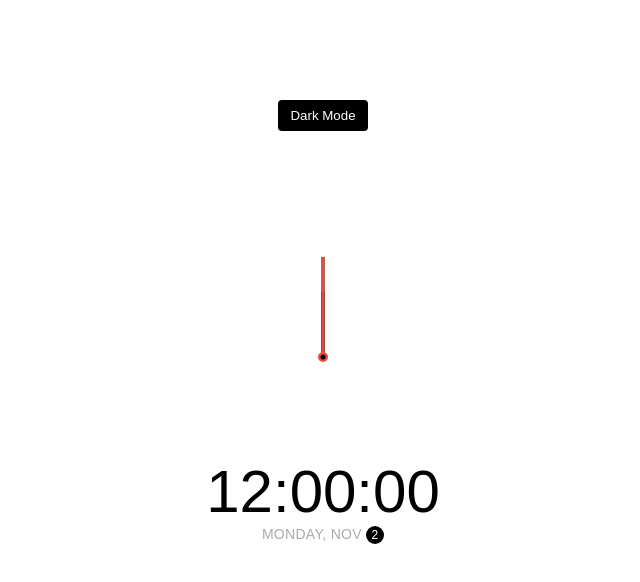
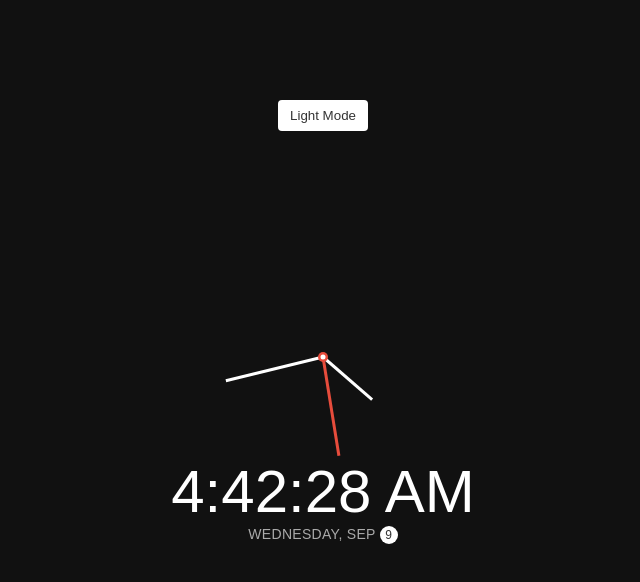
Before and after one commit to stormk1n/50_Days_JS, a plain HTML site: page Project 19 Theme Clock/index.html in a window 1280 px wide. Both pictures are taken after a click on the button "Dark Mode". Shown: the whole page, without its empty margins (317-957 px from the left). Drawn offline with Linux system fonts and the light colour scheme; a web font is replaced by a local one.

Commit message:
feat: complete Day 19 - Project 19 Theme Clock

```diff
--- a/Project 19 Theme Clock/assets/script.js
+++ b/Project 19 Theme Clock/assets/script.js
@@ -1 +1,55 @@
 const hourEl = document.querySelector('.hour');
+const minuteEl = document.querySelector('.minute');
+const secondEl = document.querySelector('.second');
+const timeEl = document.querySelector('.time');
+const dateEl = document.querySelector('.date');
+const toggle = document.querySelector('.toggle');
+
+const days = ["Sunday", "Monday", "Tuesday", "Wednesday", "Thursday", "Friday", "Saturday"];
+const months = ["Jan", "Feb", "Mar", "Apr", "May", "Jun", "Jul", "Aug", "Sep", "Oct", "Nov", "Dec"];
+
+toggle.addEventListener('click', (e) => {
+    const html = document.querySelector('html');
+    if (html.classList.contains('dark')) {
+        html.classList.remove('dark');
+        e.target.innerHTML = 'Dark Mode'
+    } else {
+        html.classList.add('dark')
+        e.target.innerHTML = 'Light Mode'
+    }
+})
+
+function setTime() {
+    const time = new Date();
+    const month = time.getMonth();
+    const day = time.getDay();
+    const date = time.getDate();
+    const hours = time.getHours();
+    const hoursForClock = hours % 12;
+    const minutes = time.getMinutes();
+    const seconds = time.getSeconds();
+    const ampm = hours >= 12 ? 'PM' : 'AM'
+
+
+    hourEl.style.transform = `
+       translate(-50%, -100%) rotate(${scale(hoursForClock, 0, 11, 0, 360)}deg)
+       `
+    minuteEl.style.transform = `
+       translate(-50%, -100%) rotate(${scale(minutes, 0, 59, 0, 360)}deg)
+       `
+
+    secondEl.style.transform = `
+       translate(-50%, -100%) rotate(${scale(seconds, 0, 59, 0, 360)}deg)
+       `
+
+    timeEl.innerHTML = `${hoursForClock}:${minutes < 10 ? `0${minutes}` : minutes}:${seconds < 10 ? `0${seconds}` : seconds} ${ampm}`;
+    dateEl.innerHTML = `${days[day]}, ${months[month]} <span class="circle">${date}</span>`;
+}
+
+const scale = (num, in_min, in_max, out_min, out_max) => {
+    return (num - in_min) * (out_max - out_min) / (in_max - in_min) + out_min
+}
+
+setTime()
+
+setInterval(setTime, 1000)
--- a/Project 19 Theme Clock/assets/styles.css
+++ b/Project 19 Theme Clock/assets/styles.css
@@ -17,7 +17,7 @@ html {
 
 html.dark {
     --primary-color: #fff;
-    --secndary-color: #333;
+    --secondary-color: #333;
 }
 
 html.dark {
@@ -35,7 +35,7 @@ body {
     margin: 0;
 }
 
-.toggle-button {
+.toggle {
     cursor: pointer;
     background-color: var(--primary-color);
     color: var(--secondary-color);
@@ -71,6 +71,7 @@ body {
     height: 65px;
     width: 3px;
     transform-origin: bottom center;
+    transition:all 0.5s ease-in;
 }
 
 .needle.hour {
--- a/Project 19 Theme Clock/index.html
+++ b/Project 19 Theme Clock/index.html
@@ -8,7 +8,7 @@
     <link rel="stylesheet" href="./assets/styles.css">
 </head>
 <body>
-    <button class="toggle-button">Dark Mode</button>
+    <button class="toggle">Dark Mode</button>
     <div class="clock-container">
         <div class="clock">
             <div class="needle hour"></div>
@@ -17,8 +17,8 @@
             <div class="center-point"></div>
         </div>
 
-        <div class="time">12:00:00</div>
-        <div class="date">Monday, Nov <span class="circle">2</span></div>
+        <div class="time"></div>
+        <div class="date"></div>
     </div>
 
     <script src="./assets/script.js"></script>
```
